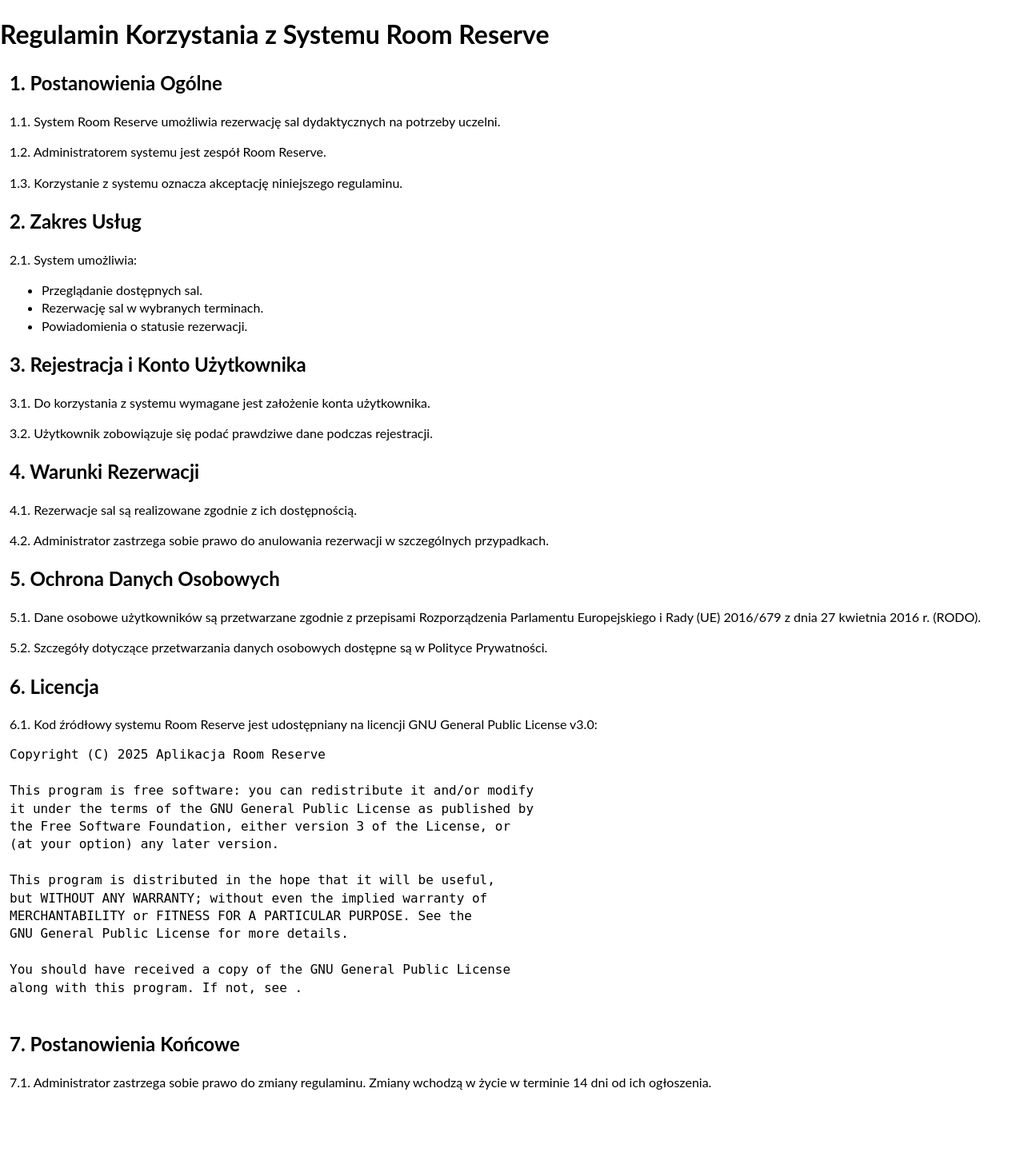
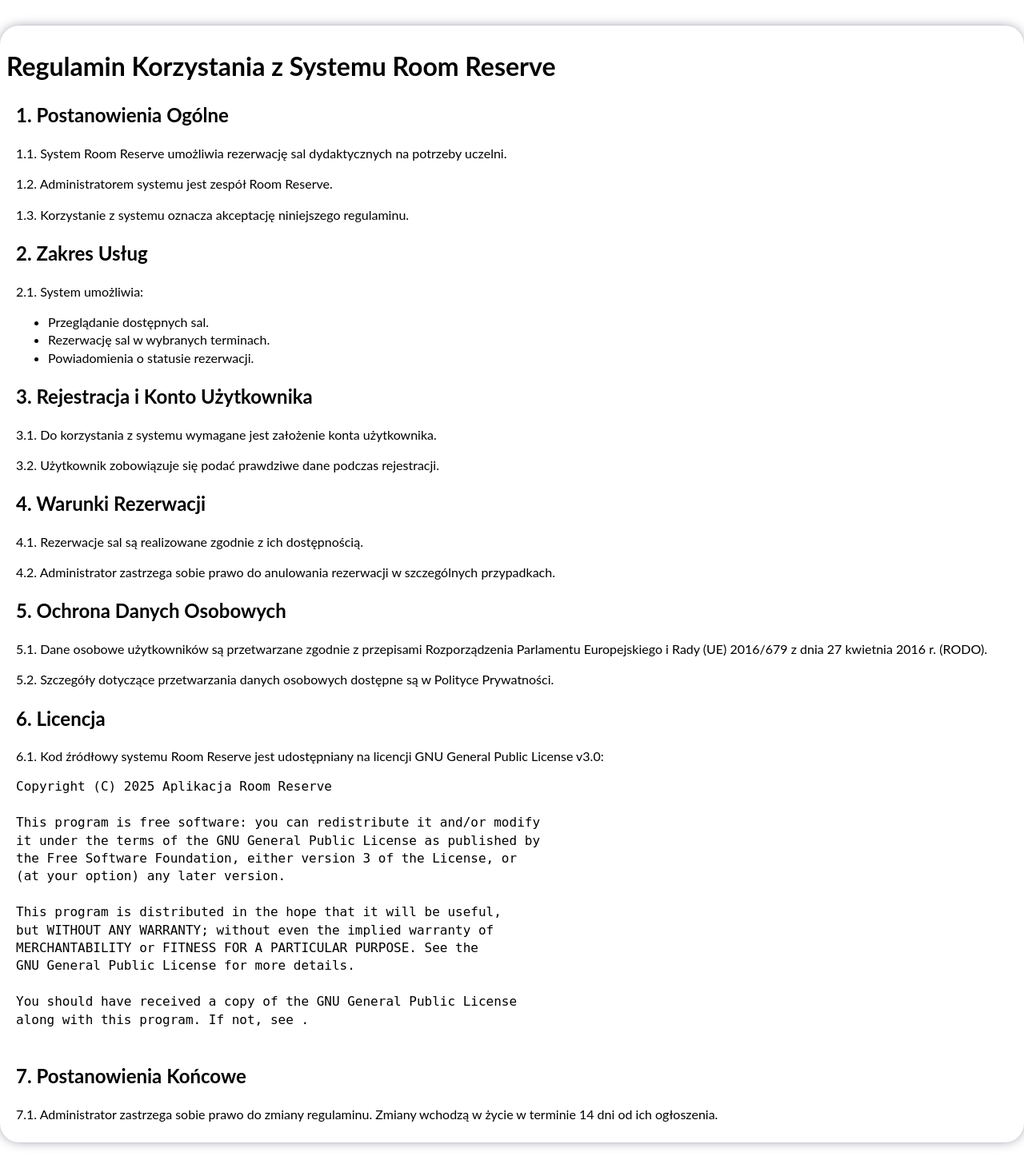
Before and after one commit to DeveloperMilosz/RoomReserveUAM, a Django app: page /regulamin/ in a window 1280 px wide. Shown: the part 73-1534 px from the top of the page at 80% size. Before the commit the page ends 1436 px from the top, so only its background shows below. Run offline with Django 5.2, Linux system fonts and the light colour scheme.

Commit message:
add styles for terms page

```diff
--- a/app/static/css/main.css
+++ b/app/static/css/main.css
@@ -170,6 +170,10 @@ nav ul li:hover .submenu {
 }
 .form-container.form-segments form #segments-container .form-form {
   margin: 0 8px 16px;
+}
+.form-container.terms-container {
+  width: 1440px;
+  text-align: left;
 }
 
 .input-box {
--- a/app/static/css/main.scss
+++ b/app/static/css/main.scss
@@ -206,6 +206,10 @@ nav ul li:hover .submenu {
         }
       }
     }
+  }
+  &.terms-container{
+    width: 1440px;
+    text-align: left;
   }
 }
 
--- a/app/templates/pages/profile/regulamin.html
+++ b/app/templates/pages/profile/regulamin.html
@@ -1,6 +1,9 @@
 {% extends "base.html" %}
 {% block content %}
-<div class="container">
+{% load static %}
+
+
+<div class="form-container terms-container">
     <h1>Regulamin Korzystania z Systemu Room Reserve</h1>
     <section>
         <h2>1. Postanowienia Ogólne</h2>
```
Also changed, not shown: 1 other file.
